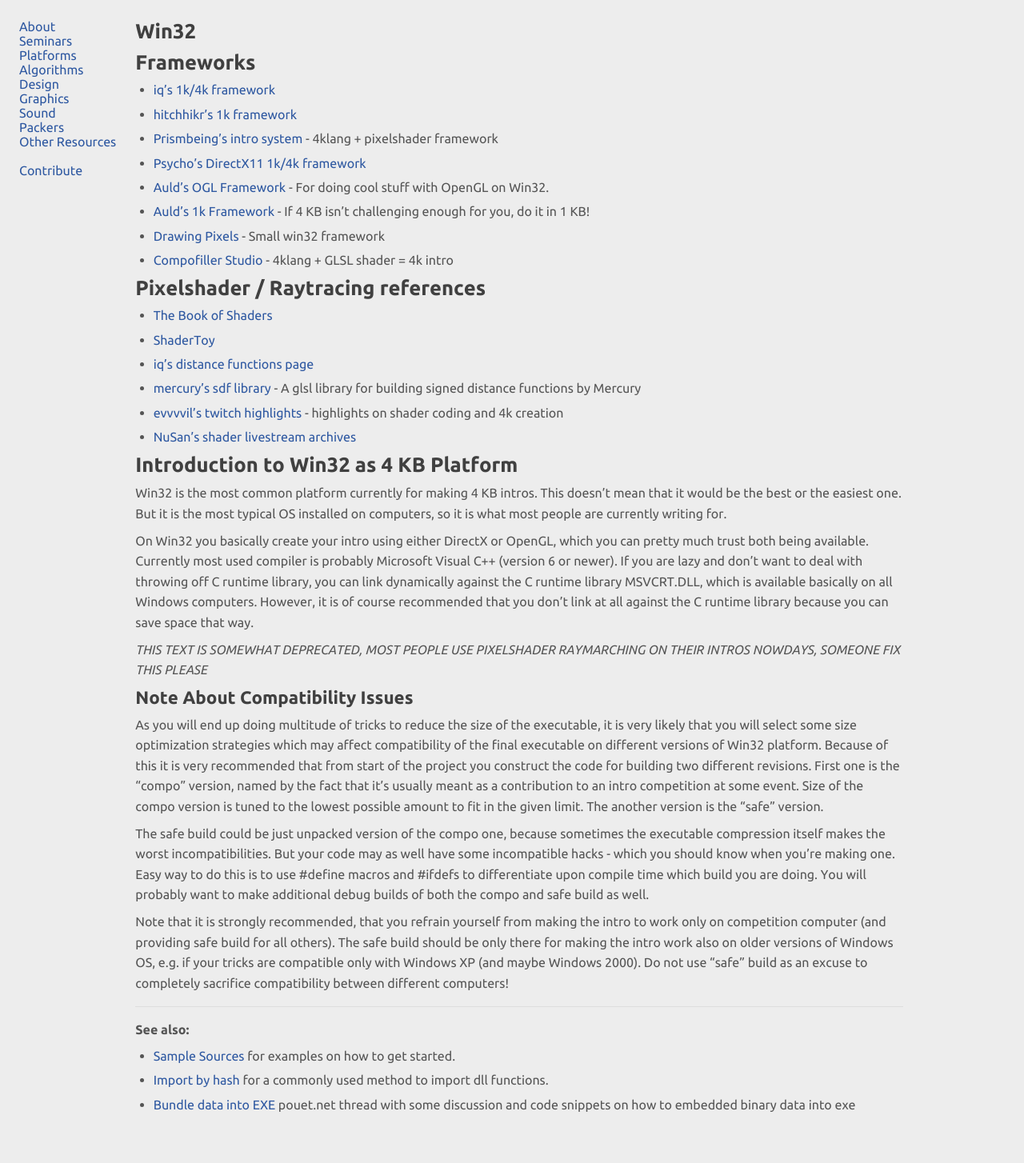
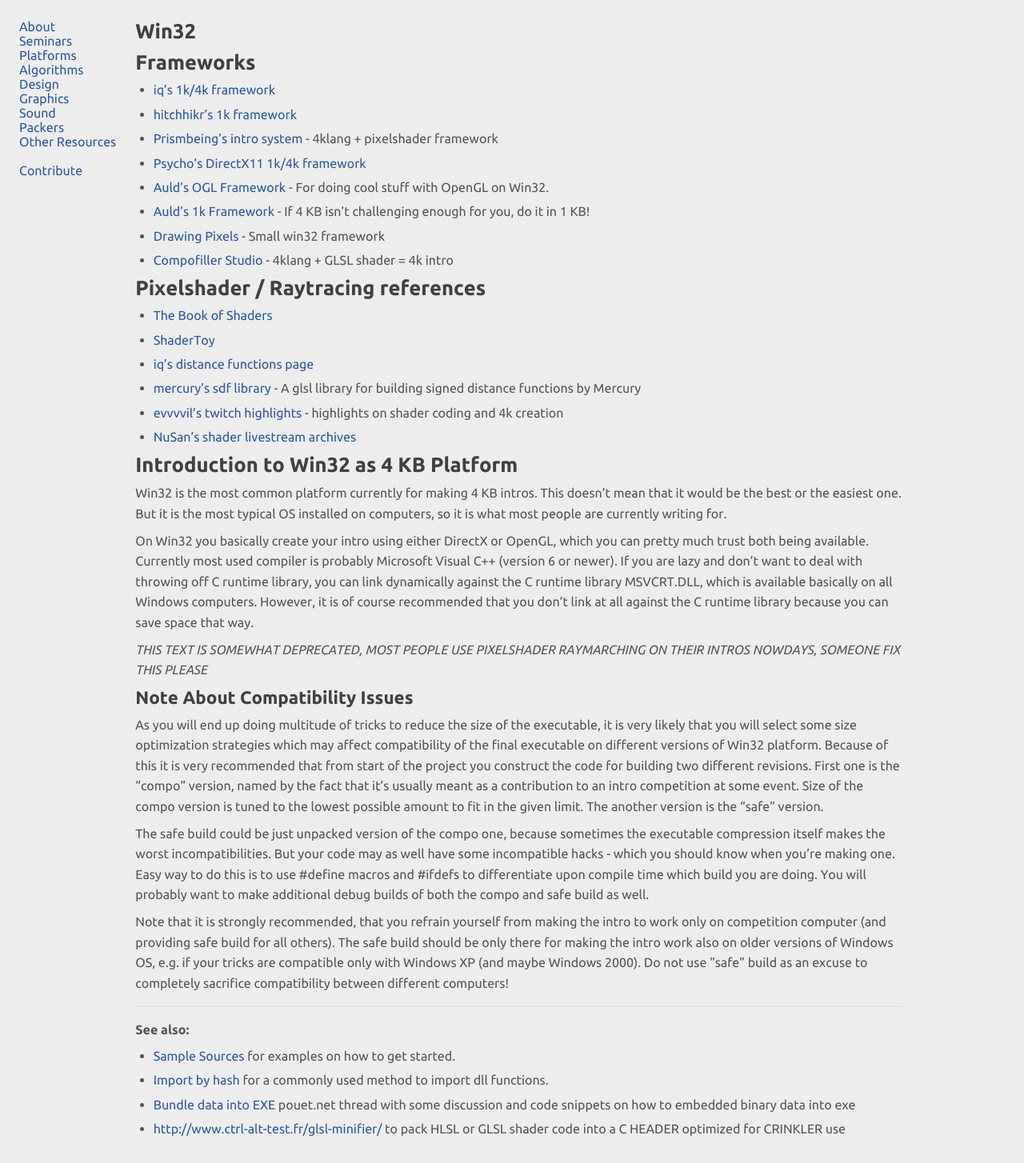
Before and after one commit to in4k/in4k.github.io, a Jekyll site: the page built from wiki/win32.markdown, in a window 1280 px wide. Shown: the whole page at 80% size. Built offline with Jekyll 4.4.1, drawn with Linux system fonts in a browser that asks for light colours; before the commit the page ends 1424 px from its top, so only the background shows below that.

Commit message:
Update win32.markdown

```diff
--- a/wiki/win32.markdown
+++ b/wiki/win32.markdown
@@ -46,3 +46,4 @@ Note that it is strongly recommended, that you refrain yourself from making the
 *   [Sample Sources](sample-sources) for examples on how to get started.
 *   [Import by hash](import-by-hash) for a commonly used method to import dll functions.
 *   [Bundle data into EXE](http://www.pouet.net/topic.php?which=7376) pouet.net thread with some discussion and code snippets on how to embedded binary data into exe
+*   [http://www.ctrl-alt-test.fr/glsl-minifier/](Shader Minifier) to pack HLSL or GLSL shader code into a C HEADER optimized for CRINKLER use
```
